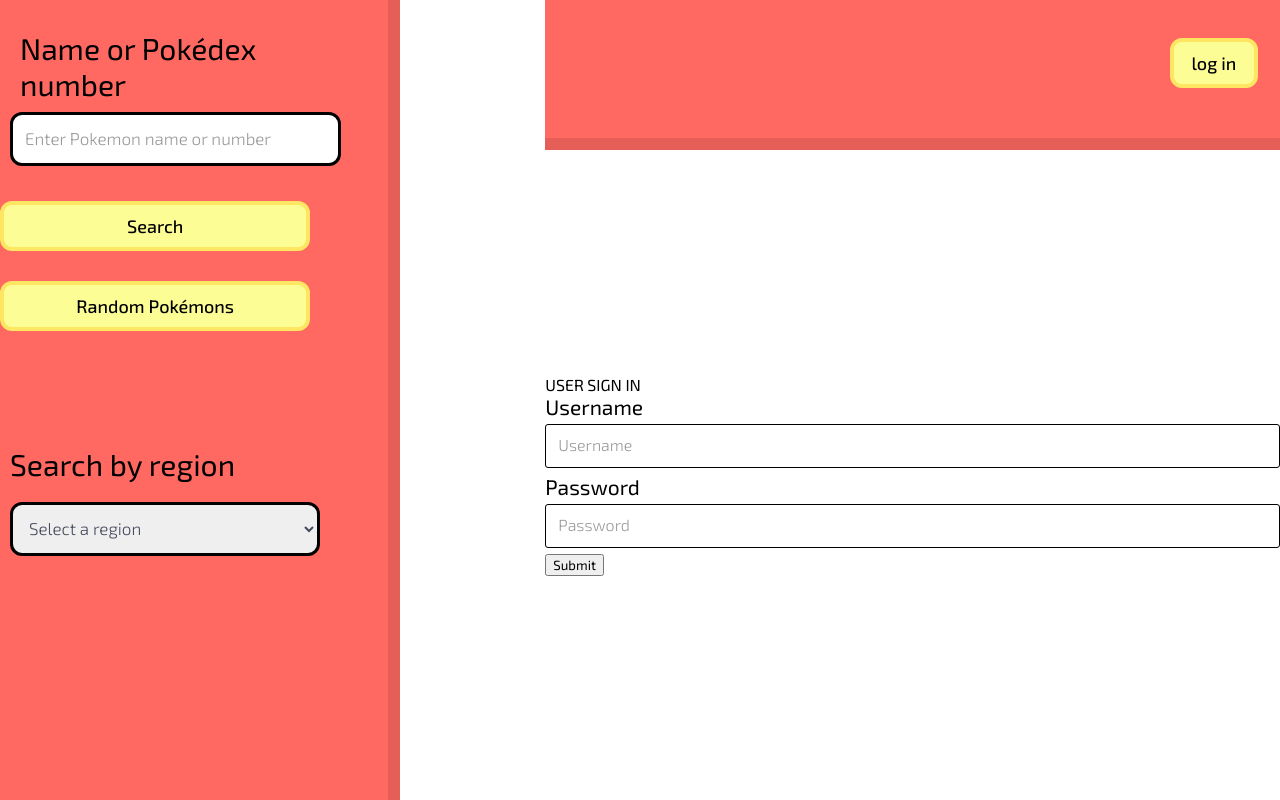
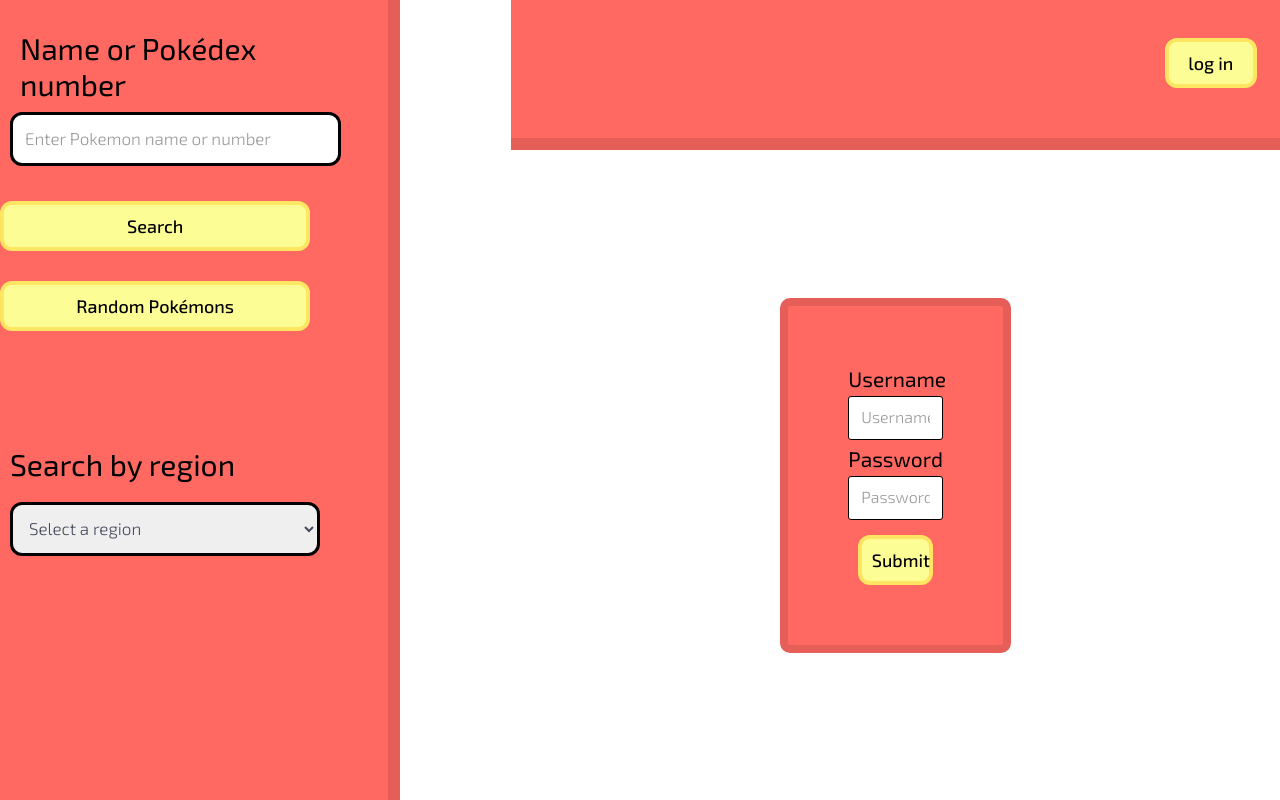
Before and after one commit to Audehd/pokedex, a React (Create React App) app in the folder client/: page /signin in a window 1280 px wide. Built offline with nearby package versions, Linux system fonts and the light colour scheme.

Commit message:
form styling

```diff
--- a/client/src/Components/UserSignIn/index.js
+++ b/client/src/Components/UserSignIn/index.js
@@ -1,22 +1,29 @@
-import React, { useState } from "react";
+import React, { useState, useRef } from "react";
 import { useDispatch } from "react-redux";
 import styled from "styled-components";
 import { useHistory } from "react-router-dom";
 
 import Input from "../UserSignUpPage/Input";
+import Button from "../Button";
 
 import { login } from "../../reducers/actions";
 
 const UserSignIn = () => {
+  //State for the form data
   const [formData, setFormData] = useState({});
+
+  //Error box that displays a message if there is a mistake in the form
+  const errorBox = useRef(null);
 
   const dispatch = useDispatch();
   const history = useHistory();
 
+  //function to update form data state when user types something in the fileds
   const handleChange = (value, item) => {
     setFormData({ ...formData, [item]: value });
   };
 
+  //Funtion to log the user in
   const handleSubmit = (ev) => {
     ev.preventDefault();
     fetch("/users/login", {
@@ -44,8 +51,7 @@
   };
 
   return (
-    <>
-      <div>USER SIGN IN</div>
+    <Wrapper>
       <Input
         name="username"
         placeholder="Username"
@@ -60,9 +66,47 @@
         handleChange={handleChange}
         value={formData.password}
       />
-      <button onClick={handleSubmit}>Submit</button>
-    </>
+      <ButtonWrapper>
+        <Button text="Submit" handleClick={handleSubmit}>
+          Submit
+        </Button>
+      </ButtonWrapper>
+      <Error ref={errorBox} id="error" name="error"></Error>
+    </Wrapper>
   );
 };
 
 export default UserSignIn;
+
+const Wrapper = styled.div`
+  /* display: flex;
+  justify-content: center;
+  align-items: center; */
+  margin: 0 auto;
+  width: 30%;
+  background-color: #ff6961;
+  border: 8px solid rgba(0, 0, 0, 0.1);
+  border-radius: 10px;
+  padding: 60px;
+`;
+
+const ButtonWrapper = styled.div`
+  display: flex;
+  justify-content: center;
+  margin: 15px 0 0 0;
+`;
+
+const Error = styled.div`
+  display: none;
+  font-weight: 500;
+  font-size: 20px;
+  color: black;
+  text-align: center;
+  background-color: pink;
+  padding-bottom: 10px 20px;
+  border: 4px solid rgba(0, 0, 0, 0.1);
+  border-radius: 5px;
+  height: 70px;
+  width: 100%;
+  margin: 30px 0;
+`;
```
